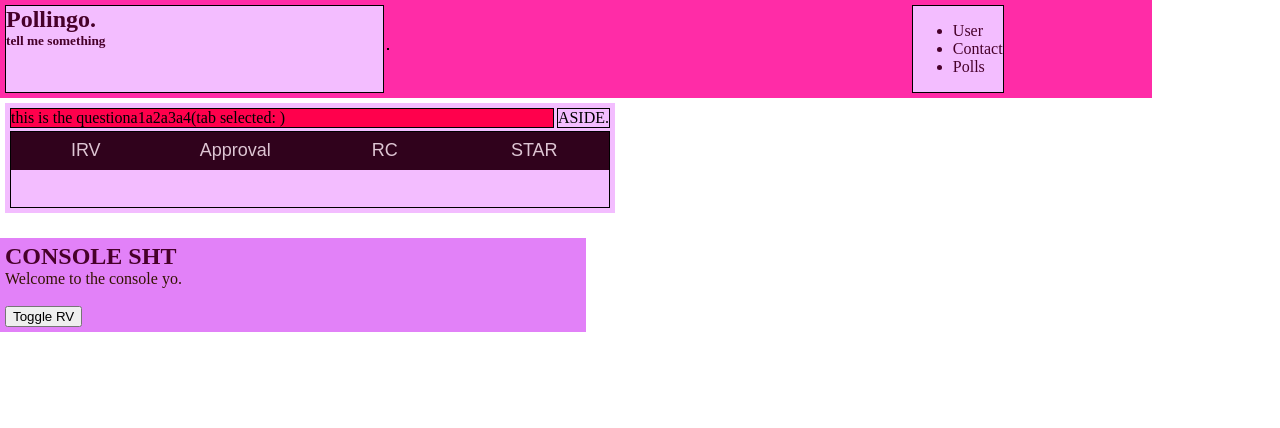
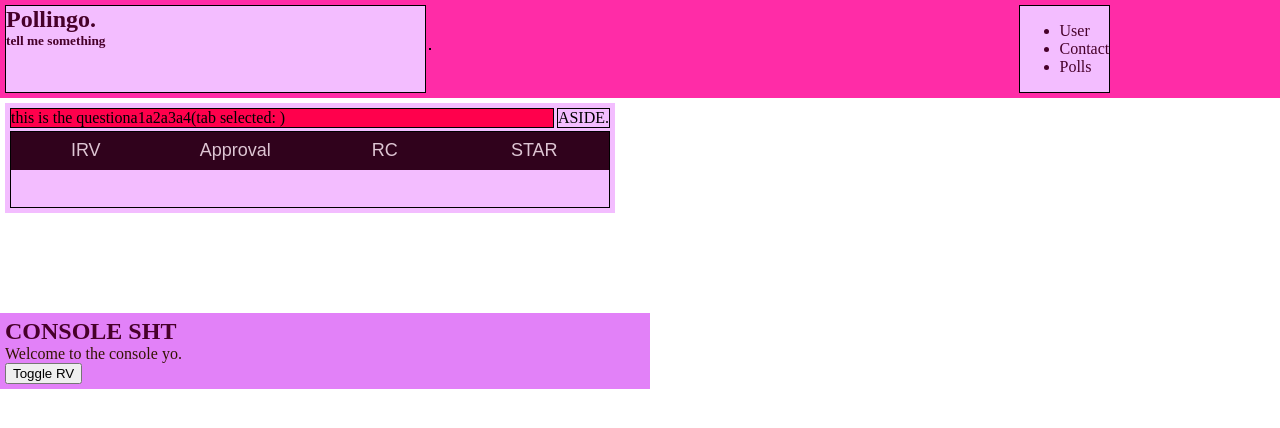
Before and after one commit to el7/Pollingo, a React (Create React App) app in the folder pollingo/: page / in a window 1280 px wide. Shown: the top 428 px of the page. Built offline with nearby package versions, Linux system fonts and the light colour scheme.

Commit message:
aligning some things. console, then header. maybe going to switch out header grid for a flex box.

```diff
--- a/pollingo/src/css/main.css
+++ b/pollingo/src/css/main.css
@@ -21,8 +21,7 @@ body {
     - min-extraextralarge
 */
 .layoutOne {
-  align: center;
-  width: max(90%, 320px);
+  width: max(100%, 320px);
 }
 
 .header-container {
@@ -68,7 +67,7 @@ body {
 
 .console {
   background-color: #e281f8;
-  margin: 25px 0px 25px 0px;
+  margin: 100px 0px 25px 0px;
   padding: 5px;
 }
 
--- a/pollingo/src/js/components/consoleComponent.js
+++ b/pollingo/src/js/components/consoleComponent.js
@@ -7,7 +7,6 @@ function Console() {
         <nav className="console">
             <h2 className="console-name">CONSOLE SHT</h2>
             <p className="console-desc">Welcome to the console yo.</p>
-            <br></br>
             <ToggleRankedVoting />
         </nav>
     )
--- a/pollingo/src/scss/4-layout/_layoutOne.scss
+++ b/pollingo/src/scss/4-layout/_layoutOne.scss
@@ -12,8 +12,7 @@
 */
 
 .layoutOne {
-  align: center;
-  width: unquote("max(90%, 320px)");
+  width: unquote("max(100%, 320px)");
 
   //   @include screenSizeBp(min-small) {
   //     // view size small 2/6
--- a/pollingo/src/scss/5-modules/_Console.scss
+++ b/pollingo/src/scss/5-modules/_Console.scss
@@ -38,7 +38,7 @@
   }
 
   background-color: getColor(con-bg-1);
-  margin: 25px 0px 25px 0px;
+  margin: 100px 0px 25px 0px;
   padding: 5px;
 
   .console-name {
```
Also changed, not shown: 1 other file (tests, documents, lock files or other folders).
